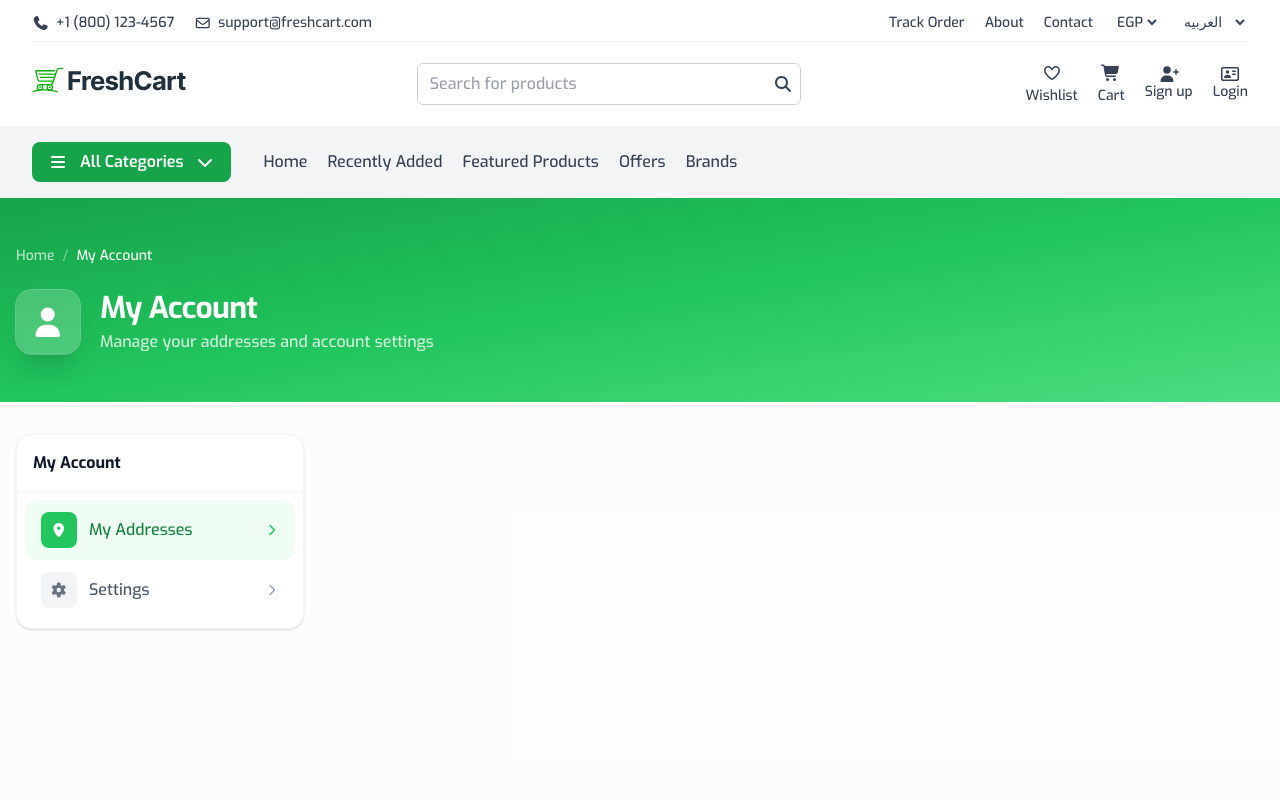
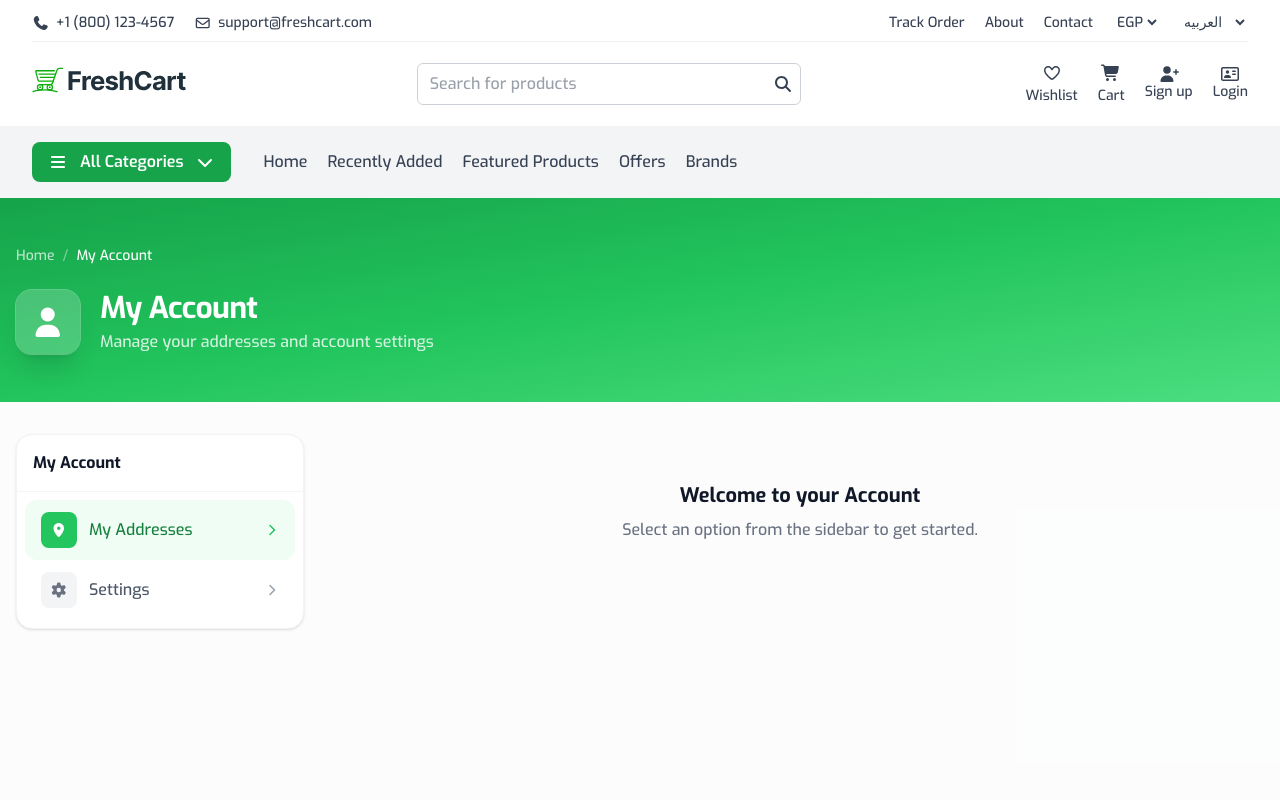
Before and after one commit to eng-mohamed-hussein7/route-frontend-next-final-project-E-Commerce-Freshcart, a Next.js app: page /profile in a window 1280 px wide. Shown: the top 800 px of the page. Built offline with nearby package versions, Linux system fonts and the light colour scheme; no server answers.

Commit message:
Add initial profile page with a welcome message.

```diff
--- a/src/app/(platform)/profile/page.tsx
+++ b/src/app/(platform)/profile/page.tsx
@@ -2,6 +2,15 @@ import ProfileScreen from "@/features/profile/screens/profile.screen";
 
 export default function Profile() {
   return (
-    <ProfileScreen />
-  )
+    <ProfileScreen>
+      <div className="text-center py-12">
+        <h2 className="text-xl font-bold text-gray-900 mb-2">
+          Welcome to your Account
+        </h2>
+        <p className="text-gray-500">
+          Select an option from the sidebar to get started.
+        </p>
+      </div>
+    </ProfileScreen>
+  );
 }
```
